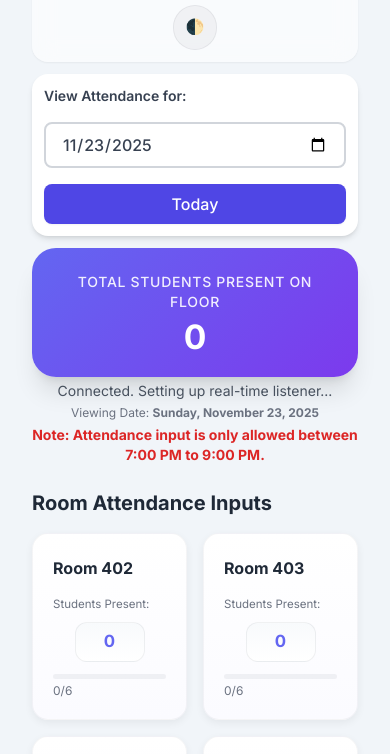
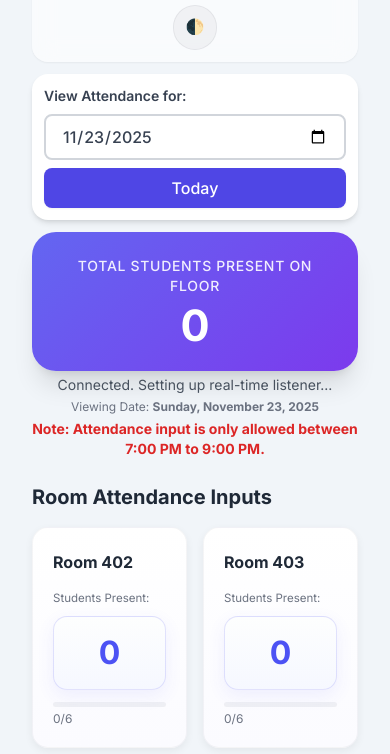
Before and after one commit to MueidShahriar/Floor-Attendance-Tracker, a plain HTML site: page fas.html in a window 390 px wide. Shown: the part 63-817 px from the top of the page. Drawn offline with nearby package versions, Linux system fonts and the light colour scheme; no server answers.

Commit message:
Be Patient💜

```diff
--- a/styles.css
+++ b/styles.css
@@ -186,14 +186,15 @@ body, .dark body {
     font-size: 2rem;
     font-weight: 700;
     text-align: center;
-    color: #6366f1;
-    background: linear-gradient(180deg, #f8fafc 0%, #ffffff 100%);
-    border: 1px solid rgba(15,23,42,0.06);
-    border-radius: 12px;
-    padding: 8px 10px;
+    color: #4c52f4;
+    background: linear-gradient(180deg, #fdfefe 0%, #f6f8ff 100%);
+    border: 1px solid rgba(99, 102, 241, 0.18);
+    border-radius: 14px;
+    padding: 12px 16px;
     transition: all 0.18s ease;
-    width: clamp(72px, 12vw, 120px);
-    min-width: 64px;
+    width: clamp(90px, 16vw, 150px);
+    min-width: 80px;
+    box-shadow: 0 6px 18px rgba(76, 82, 244, 0.08);
 }
 
 /* Progress bar styles */
@@ -425,14 +426,15 @@ input[type="date"] {
 @media (max-width: 640px) {
     .room-grid { grid-template-columns: repeat(2, minmax(0, 1fr)); }
     .app-header { flex-direction: column; align-items: flex-start; gap: 8px; }
-}
+    .input-number {
+        font-size: 2rem;
+        padding: 12px 16px;
+        width: clamp(90px, 32vw, 150px);
+        min-width: 80px;
+    }
 
-/* Make the date picker area explicit: stack label, date input and button on separate lines */
-.date-row {
-    display: flex;
-    flex-direction: column;
-    gap: 8px;
-    align-items: stretch;
+    #total-count-display { font-size: 2.8rem; }
+    .room-card { padding: 10px; }
 }
 .date-row label {
     white-space: normal;
@@ -482,20 +484,25 @@ input[type="date"] {
     .app-header h1 { font-size: 1.125rem; }
     .app-header p { font-size: 0.7rem; }
 
-    /* Room grid tighter */
-    .room-grid { grid-template-columns: repeat(2, 1fr); gap: 10px; }
+    /* Room cards stretch full width for easier tapping */
+    .room-grid { grid-template-columns: repeat(1, 1fr); gap: 14px; }
 
-    .room-card { padding: 12px; }
+    .room-card { padding: 16px; border-radius: 18px; }
 
     /* Inputs larger clickable area */
-    .input-number { font-size: 1.5rem; padding: 10px; width: clamp(64px, 18vw, 100px); }
+    .input-number {
+        font-size: 2rem;
+        padding: 12px 16px;
+        width: clamp(90px, 45vw, 150px);
+        min-width: 80px;
+    }
 
     /* Progress bar slightly smaller */
     .progress-track { height: 8px; }
     .progress-label { font-size: 11px; }
 
     /* Make total count slightly smaller to fit */
-    #total-count-display { font-size: 3.25rem; }
+    #total-count-display { font-size: 3.5rem; }
 
     /* Buttons stretch to comfortable tap targets */
     .btn, .btn-lg { padding: 10px 12px; font-size: 0.95rem; }
@@ -508,9 +515,14 @@ input[type="date"] {
     /* Very small devices: single column room cards */
     .room-grid { grid-template-columns: repeat(1, 1fr); gap: 8px; }
 
-    .input-number { font-size: 1.35rem; padding: 8px; width: clamp(60px, 24vw, 90px); }
+    .input-number {
+        font-size: 2rem;
+        padding: 12px 16px;
+        width: clamp(90px, 60vw, 150px);
+        min-width: 80px;
+    }
 
-    #total-count-display { font-size: 2.6rem; }
+    #total-count-display { font-size: 3.1rem; }
 
     .app-header h1 { font-size: 1rem; }
     .app-header p { font-size: 0.65rem; }
@@ -644,14 +656,20 @@ input[type="date"] {
 
 /* Extra compact mobile adjustments (tighten sizes and spacing) */
 @media (max-width: 420px) {
-    /* slightly denser grid and tighter gaps */
-    .room-grid { grid-template-columns: repeat(2, 1fr); gap: 8px; }
+    /* single-column cards for maximum width */
+    .room-grid { grid-template-columns: repeat(1, 1fr); gap: 12px; }
 
-    /* smaller room cards */
-    .room-card { padding: 10px; border-radius: 12px; }
+    /* larger room cards */
+    .room-card { padding: 14px; border-radius: 16px; }
 
     /* compact numeric input: fixed small square */
-    .input-number { font-size: 1.15rem; padding: 6px 8px; width: clamp(58px, 26vw, 80px); min-width: 58px; text-align: center; }
+    .input-number {
+        font-size: 2rem;
+        padding: 12px 16px;
+        width: clamp(90px, 55vw, 150px);
+        min-width: 80px;
+        text-align: center;
+    }
 
     .input-with-controls { gap: 6px; align-items: center; }
 
@@ -665,7 +683,7 @@ input[type="date"] {
     .progress-label { font-size: 10px; }
 
     /* slightly smaller total display */
-    #total-count-display { font-size: 2.4rem; }
+    #total-count-display { font-size: 2.8rem; }
 
     /* compact gradient card */
     .gradient-card { padding: 14px 12px; border-radius: 16px; }
@@ -680,20 +698,30 @@ input[type="date"] {
 @media (max-width: 320px) {
     /* ultra compact for very small devices */
     .room-grid { grid-template-columns: repeat(1, 1fr); gap: 6px; }
-    .input-number { width: clamp(52px, 32vw, 72px); min-width: 52px; font-size: 1.05rem; padding: 6px; }
-    #total-count-display { font-size: 2rem; }
+    .input-number {
+        width: clamp(90px, 70vw, 150px);
+        min-width: 80px;
+        font-size: 2rem;
+        padding: 12px 16px;
+    }
+    #total-count-display { font-size: 2.6rem; }
 }
 
 /* More aggressive compacting for small/mobile screens */
 @media (max-width: 420px) {
-    /* denser grid and tighter gaps */
-    .room-grid { grid-template-columns: repeat(2, 1fr); gap: 6px; }
+    /* keep single column but slightly tighter gap */
+    .room-grid { grid-template-columns: repeat(1, 1fr); gap: 10px; }
 
-    /* aggressively smaller room cards */
-    .room-card { padding: 8px; border-radius: 10px; min-height: 86px; }
+    /* ensure cards stay roomy */
+    .room-card { padding: 12px; border-radius: 14px; min-height: 110px; }
 
     /* very compact numeric input */
-    .input-number { font-size: 1.05rem; padding: 6px; width: clamp(50px, 34vw, 70px); min-width: 50px; }
+    .input-number {
+        font-size: 2rem;
+        padding: 12px 16px;
+        width: clamp(90px, 55vw, 150px);
+        min-width: 80px;
+    }
 
     .input-with-controls { gap: 6px; align-items: center; }
 
@@ -707,7 +735,7 @@ input[type="date"] {
     .progress-label { font-size: 10px; }
 
     /* smaller total display and card */
-    #total-count-display { font-size: 2.1rem; }
+    #total-count-display { font-size: 2.7rem; }
     .gradient-card { padding: 10px 10px; border-radius: 12px; }
 
     /* remove extra header detail to save vertical space */
@@ -736,8 +764,13 @@ input[type="date"] {
 @media (max-width: 360px) {
     /* single column and extra compact */
     .room-grid { grid-template-columns: repeat(1, 1fr); gap: 6px; }
-    .input-number { width: clamp(46px, 40vw, 64px); min-width: 46px; font-size: 0.95rem; }
+    .input-number {
+        width: clamp(90px, 65vw, 150px);
+        min-width: 80px;
+        font-size: 2rem;
+        padding: 12px 16px;
+    }
     .mobile-controls .inc-btn, .mobile-controls .dec-btn { width: 22px; height: 22px; }
-    #total-count-display { font-size: 1.9rem; }
+    #total-count-display { font-size: 2.5rem; }
     .room-card { padding: 6px; }
 }
```
